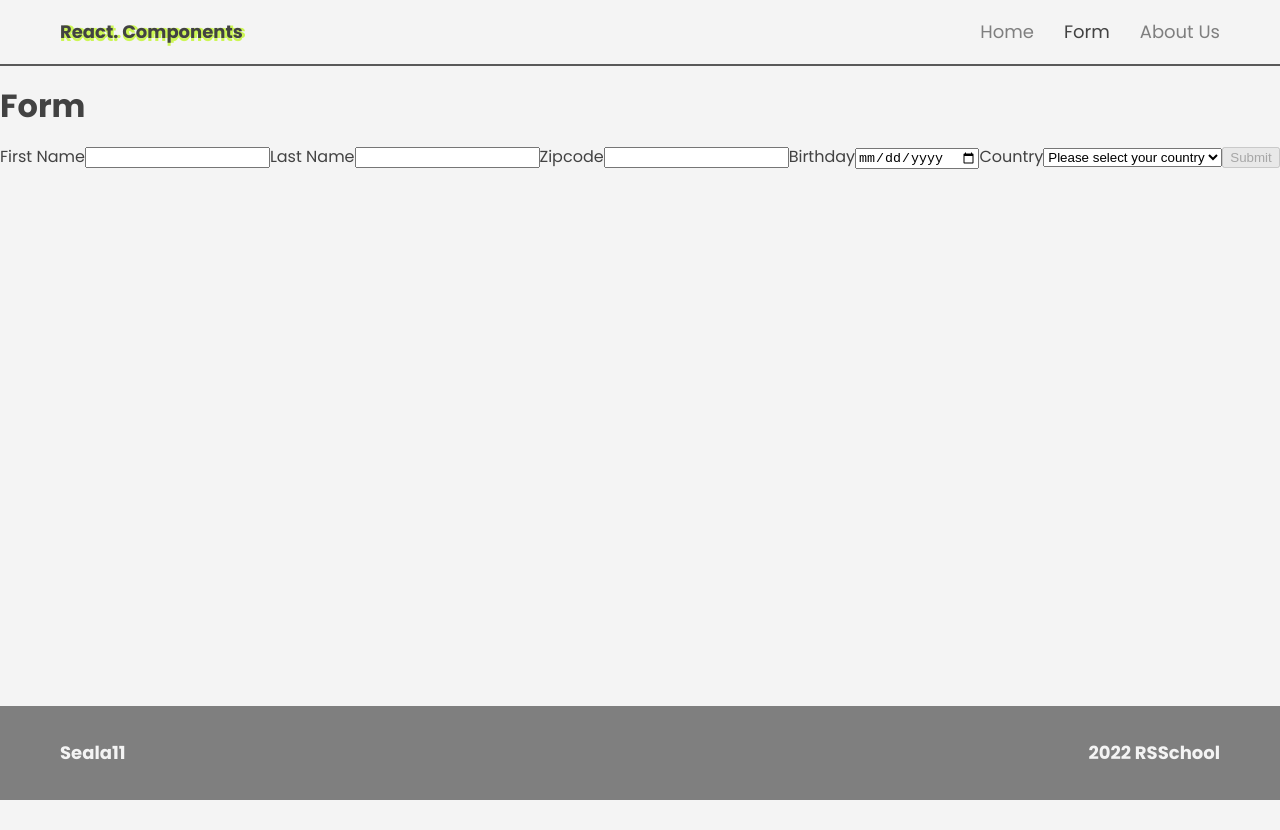
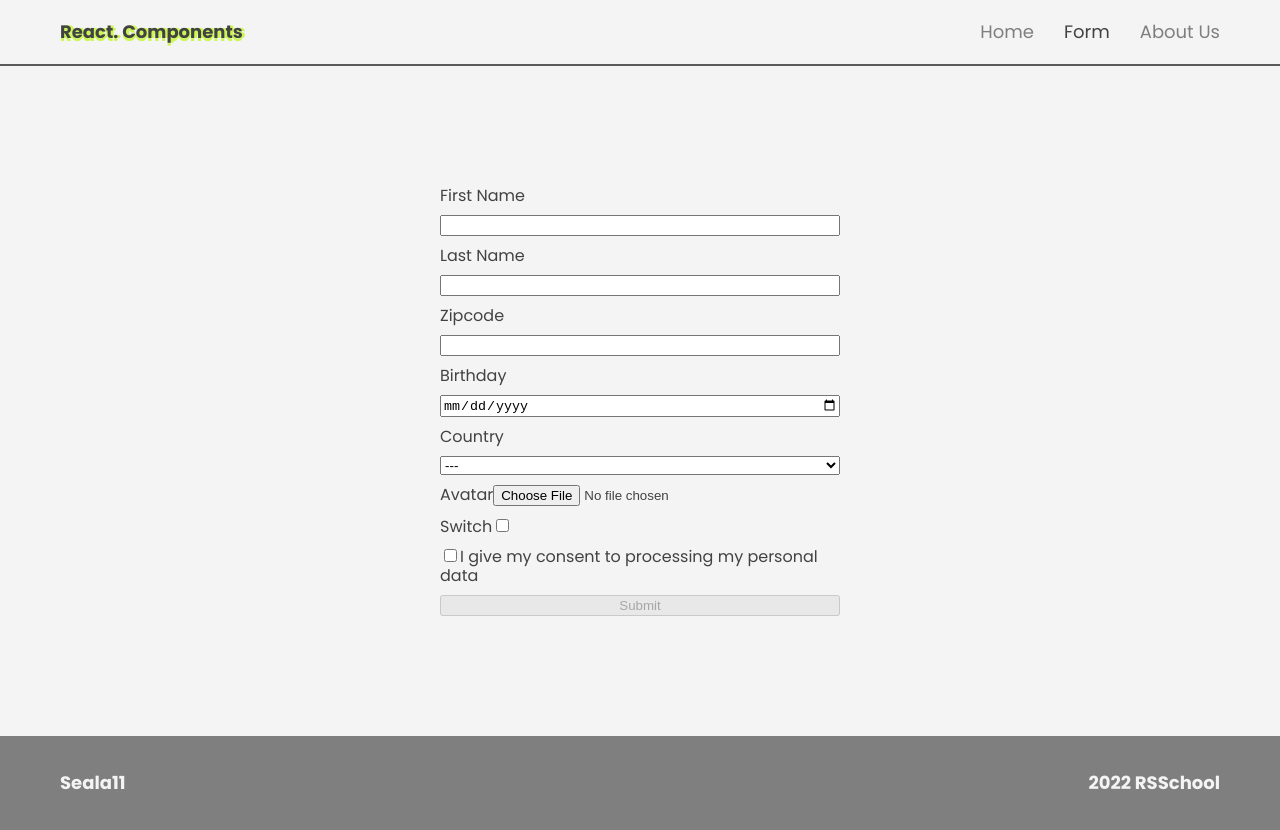
Before and after one commit to Seala11/react-flickr-gallery, a React (Create React App) app: page /form in a window 1280 px wide. Before the commit the page ends 800 px from the top, so only its background shows below. Built offline with nearby package versions, Linux system fonts and the light colour scheme.

Commit message:
feat: update form inputs

```diff
--- /dev/null
+++ b/src/pages/form/index.module.scss
@@ -0,0 +1,9 @@
+.form {
+  display: flex;
+  flex-direction: column;
+  justify-content: center;
+  width: 40rem;
+  margin: 0 auto;
+  gap: 1rem;
+  padding: 12rem 0;
+}
--- a/src/pages/form/index.tsx
+++ b/src/pages/form/index.tsx
@@ -1,66 +1,159 @@
 import React from 'react';
 import COUNTRIES from 'shared/data/countries';
+import styles from './index.module.scss';
 
 type FormPropsType = {
   handleSubmit: () => void;
-  firstName: React.RefObject<HTMLInputElement>;
-  lastName: React.RefObject<HTMLInputElement>;
+  enableSubmitButton: () => void;
 };
 
 class Form extends React.Component {
+  firstNameInput: React.RefObject<HTMLInputElement>;
+  lastNameInput: React.RefObject<HTMLInputElement>;
+  zipcodeInput: React.RefObject<HTMLInputElement>;
+  birthdayInput: React.RefObject<HTMLInputElement>;
+  countrySelectOption: React.RefObject<HTMLSelectElement>;
+  avatarInput: React.RefObject<HTMLInputElement>;
+  genderInput: React.RefObject<HTMLInputElement>;
+  agreementInput: React.RefObject<HTMLInputElement>;
+
+  state = { disabled: true };
+
   constructor(props: FormPropsType) {
     super(props);
     this.handleSubmit = this.handleSubmit.bind(this);
-    // this.firstName = React.createRef();
-    // this.lastName = React.createRef();
-    // this.zipcode = React.createRef();
-    // this.birthday = React.createRef();
-    // this.country = React.createRef();
+    this.enableSubmitButton = this.enableSubmitButton.bind(this);
+
+    this.firstNameInput = React.createRef();
+    this.lastNameInput = React.createRef();
+    this.zipcodeInput = React.createRef();
+    this.birthdayInput = React.createRef();
+    this.countrySelectOption = React.createRef();
+    this.avatarInput = React.createRef();
+    this.genderInput = React.createRef();
+    this.agreementInput = React.createRef();
   }
 
-  handleSubmit(event: React.FormEvent) {
+  handleSubmit(event: React.ChangeEvent<HTMLFormElement>) {
     event.preventDefault();
+
+    const data = new FormData(event?.target);
+    console.log(Object.fromEntries(data.entries()));
+  }
+
+  enableSubmitButton() {
+    this.setState({
+      disabled: false,
+    });
   }
 
   render() {
     return (
       <div>
-        <h1>Form</h1>
-        <form onSubmit={this.handleSubmit} data-testid="react-form">
-          <label htmlFor="firstName" data-testid="firstName">
-            First Name
-          </label>
-          <input id="firstName" type="text" />
+        <form
+          className={styles.form}
+          onSubmit={this.handleSubmit}
+          data-testid="react-form"
+          autoComplete="off"
+        >
+          <label htmlFor="firstName">First Name</label>
+          <input
+            id="firstName"
+            name="firstName"
+            type="text"
+            data-testid="firstName"
+            ref={this.firstNameInput}
+            onChange={this.enableSubmitButton}
+            autoComplete="off"
+          />
 
-          <label htmlFor="lastName" data-testid="lastName">
-            Last Name
-          </label>
-          <input id="lastName" type="text" />
+          <label htmlFor="lastName">Last Name</label>
+          <input
+            id="lastName"
+            name="lastName"
+            data-testid="lastName"
+            type="text"
+            ref={this.lastNameInput}
+            autoComplete="off"
+            onChange={this.enableSubmitButton}
+          />
 
-          <label htmlFor="zipcode" data-testid="zipcode">
-            Zipcode
-          </label>
-          <input id="zipcode" type="text" />
+          <label htmlFor="zipcode">Zipcode</label>
+          <input
+            id="zipcode"
+            type="text"
+            name="zipcode"
+            data-testid="zipcode"
+            ref={this.zipcodeInput}
+            autoComplete="off"
+            onChange={this.enableSubmitButton}
+          />
 
-          <label htmlFor="birthday" data-testid="birthday">
-            Birthday
-          </label>
-          <input id="birthday" type="date" />
+          <label htmlFor="birthday">Birthday</label>
+          <input
+            id="birthday"
+            type="date"
+            name="birthday"
+            data-testid="birthday"
+            ref={this.birthdayInput}
+            autoComplete="off"
+            onChange={this.enableSubmitButton}
+          />
 
-          <label htmlFor="country" data-testid="country">
-            Country
-          </label>
-          <select id="country" value="" onChange={(e) => console.log(e.target.value)}>
-            <option key="default" value="" disabled={true}>
-              Please select your country
-            </option>
+          <label htmlFor="country">Country</label>
+          <select
+            id="country"
+            data-testid="country"
+            ref={this.countrySelectOption}
+            onChange={this.enableSubmitButton}
+            name="country"
+          >
+            <option hidden>---</option>
             {COUNTRIES.map((country) => (
               <option key={country} value={country}>
                 {country}
               </option>
             ))}
           </select>
-          <button type="submit" data-testid="submit-button" disabled={true}>
+
+          <label htmlFor="avatar">
+            Avatar
+            <input
+              type="file"
+              id="avatar"
+              name="avatar"
+              ref={this.avatarInput}
+              data-testid="avatar"
+              onChange={this.enableSubmitButton}
+              accept="image/png, image/jpeg, image/webp"
+            />
+          </label>
+
+          <label htmlFor="gender">
+            Switch
+            <input
+              id="gender"
+              name="gender"
+              type="checkbox"
+              data-testid="gender"
+              ref={this.genderInput}
+            />
+            <span />
+          </label>
+
+          <label htmlFor="agreement">
+            <input
+              id="agreement"
+              name="agreement"
+              type="checkbox"
+              ref={this.agreementInput}
+              data-testid="agreement"
+              onChange={this.enableSubmitButton}
+            />
+            I give my consent to processing my personal data
+          </label>
+
+          <button type="submit" data-testid="submit-button" disabled={this.state.disabled}>
             Submit
           </button>
         </form>
```
Also changed, not shown: 1 other file (tests, documents, lock files or other folders).
